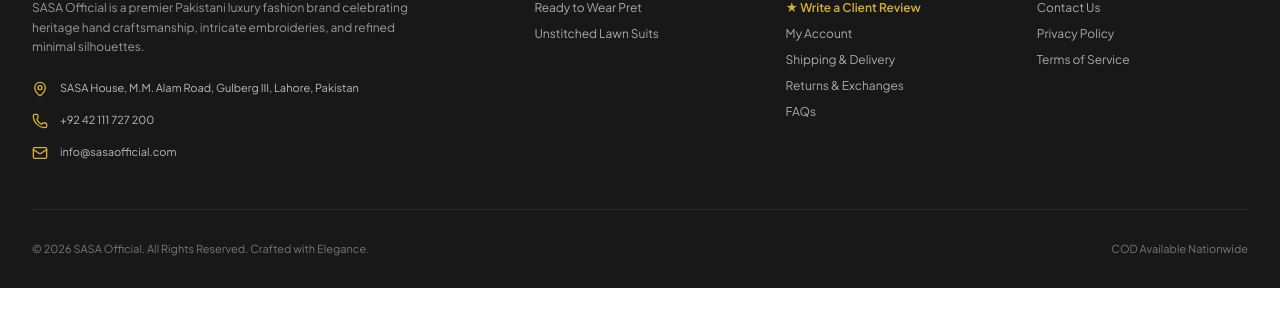
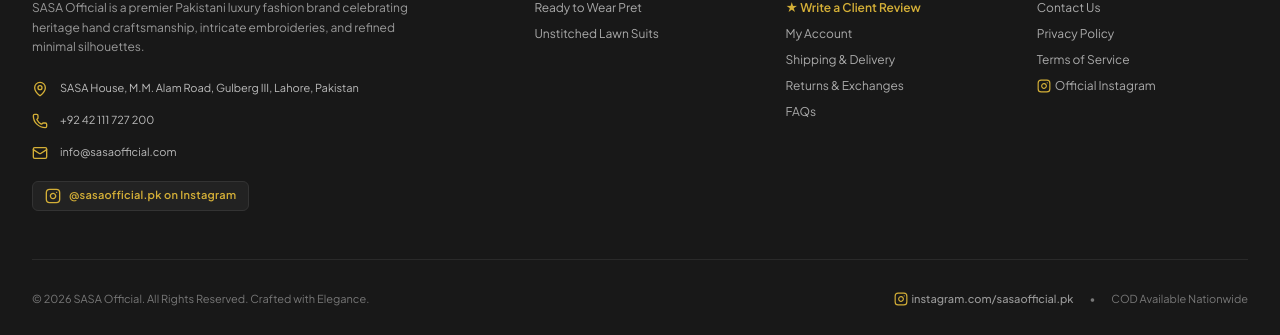
Before and after one commit to Nidakhattak37/sasa-official, a React (Vite) app: page / in a window 1280 px wide. Shown: the part 4285-4620 px from the top of the page. Before the commit the page ends 4573 px from the top, so only its background shows below. Built offline with nearby package versions, Linux system fonts and the light colour scheme; no server answers.

Commit message:
feat: add configurable Instagram profile URL
Integrated an Instagram URL field into store settings to allow dynamic updates. Updated the Footer, Instagram Gallery, and Contact page components to utilize this setting with consistent branding and redirection.

```diff
--- a/src/components/storefront/Footer.tsx
+++ b/src/components/storefront/Footer.tsx
@@ -1,9 +1,11 @@
 import React from 'react';
 import { useApp } from '../../context/AppContext';
-import { Phone, Mail, MapPin, ShieldCheck, Heart } from 'lucide-react';
+import { Phone, Mail, MapPin, ShieldCheck, Heart, Instagram } from 'lucide-react';
 
 export const Footer: React.FC = () => {
   const { setCurrentView, setSelectedCategorySlug, settings, userRole, setUserRole } = useApp();
+
+  const instagramUrl = settings.instagramUrl || 'https://www.instagram.com/sasaofficial.pk?igsh=MXhhZmJwNzR1M3FucA==';
 
   const handleNav = (view: string, catSlug: string | null = null) => {
     setSelectedCategorySlug(catSlug);
@@ -41,6 +43,18 @@ export const Footer: React.FC = () => {
             <div className="flex items-center space-x-3 text-[#BBB]">
               <Mail className="w-4 h-4 text-[#D4AF37] flex-shrink-0" />
               <span className="text-[11px]">{settings.email}</span>
+            </div>
+            <div className="pt-1">
+              <a
+                href={instagramUrl}
+                target="_blank"
+                rel="noopener noreferrer"
+                className="inline-flex items-center space-x-2 text-[#D4AF37] hover:text-white bg-[#222222] hover:bg-[#2A2A2A] border border-[#333333] px-3 py-1.5 rounded-md transition-all group"
+                id="footer-instagram-link"
+              >
+                <Instagram className="w-4 h-4 text-[#D4AF37] flex-shrink-0 group-hover:scale-110 transition-transform" />
+                <span className="text-[11px] font-semibold tracking-wide">@sasaofficial.pk on Instagram</span>
+              </a>
             </div>
           </div>
 
@@ -81,7 +95,16 @@ export const Footer: React.FC = () => {
               <li><button onClick={() => handleNav('contact')} className="hover:text-white transition">Contact Us</button></li>
               <li><button onClick={() => handleNav('privacy-policy')} className="hover:text-white transition">Privacy Policy</button></li>
               <li><button onClick={() => handleNav('terms')} className="hover:text-white transition">Terms of Service</button></li>
-
+              <li>
+                <a
+                  href={instagramUrl}
+                  target="_blank"
+                  rel="noopener noreferrer"
+                  className="hover:text-[#D4AF37] transition inline-flex items-center gap-1 text-[#AAA]"
+                >
+                  <Instagram className="w-3.5 h-3.5 text-[#D4AF37]" /> Official Instagram
+                </a>
+              </li>
             </ul>
           </div>
 
@@ -91,6 +114,16 @@ export const Footer: React.FC = () => {
         <div className="pt-8 flex flex-col sm:flex-row items-center justify-between gap-4 text-[#777777] text-[11px]">
           <p>© {new Date().getFullYear()} SASA Official. All Rights Reserved. Crafted with Elegance.</p>
           <div className="flex items-center space-x-4">
+            <a
+              href={instagramUrl}
+              target="_blank"
+              rel="noopener noreferrer"
+              className="text-[#999] hover:text-[#D4AF37] transition flex items-center gap-1 font-medium"
+              id="subfooter-instagram-link"
+            >
+              <Instagram className="w-3.5 h-3.5 text-[#D4AF37]" /> instagram.com/sasaofficial.pk
+            </a>
+            <span>•</span>
             <span>COD Available Nationwide</span>
           </div>
         </div>
--- a/src/components/storefront/InstagramGallery.tsx
+++ b/src/components/storefront/InstagramGallery.tsx
@@ -1,10 +1,12 @@
 import React from 'react';
 import { useApp } from '../../context/AppContext';
-import { Instagram, ShoppingBag } from 'lucide-react';
+import { Instagram, ShoppingBag, ExternalLink } from 'lucide-react';
 import { normalizeImageUrl, handleImageError, DEFAULT_FALLBACK_IMAGE } from '../../utils/imageUrl';
 
 export const InstagramGallery: React.FC = () => {
-  const { setCurrentView, setSelectedCategorySlug } = useApp();
+  const { setCurrentView, setSelectedCategorySlug, settings } = useApp();
+
+  const instagramUrl = settings.instagramUrl || 'https://www.instagram.com/sasaofficial.pk?igsh=MXhhZmJwNzR1M3FucA==';
 
   const handleShopLook = () => {
     setSelectedCategorySlug(null);
@@ -39,12 +41,23 @@ export const InstagramGallery: React.FC = () => {
 
         {/* Header */}
         <div className="text-center max-w-xl mx-auto mb-10">
-          <span className="text-xs uppercase tracking-[0.25em] font-semibold text-[#9E8055] flex items-center justify-center gap-1.5">
-            <Instagram className="w-4 h-4" /> Follow @sasa.official
-          </span>
-          <h2 className="font-serif text-3xl font-normal text-[#222222] mt-1">
+          <a
+            href={instagramUrl}
+            target="_blank"
+            rel="noopener noreferrer"
+            className="inline-flex items-center gap-1.5 text-xs uppercase tracking-[0.25em] font-semibold text-[#9E8055] hover:text-[#222] transition-colors py-1 px-3.5 rounded-full bg-[#FAF8F5] border border-[#EAE4DC] hover:border-[#9E8055] group shadow-2xs"
+            id="instagram-gallery-follow-link"
+          >
+            <Instagram className="w-4 h-4 text-[#D4AF37] group-hover:scale-110 transition-transform" />
+            <span>Follow @sasaofficial.pk</span>
+            <ExternalLink className="w-3 h-3 ml-0.5 opacity-70" />
+          </a>
+          <h2 className="font-serif text-3xl font-normal text-[#222222] mt-3">
             Styled By You On Instagram
           </h2>
+          <p className="text-xs text-gray-500 mt-1">
+            Tag <span className="font-semibold text-[#222]">@sasaofficial.pk</span> in your SASA outfits to be featured
+          </p>
         </div>
 
         {/* 5-Column Grid */}
@@ -73,6 +86,21 @@ export const InstagramGallery: React.FC = () => {
           ))}
         </div>
 
+        {/* Bottom Call to Action */}
+        <div className="mt-8 text-center">
+          <a
+            href={instagramUrl}
+            target="_blank"
+            rel="noopener noreferrer"
+            className="inline-flex items-center gap-2 px-6 py-2.5 bg-[#1E1E24] hover:bg-[#9E8055] text-white text-xs font-semibold uppercase tracking-wider rounded-lg transition-all shadow-sm hover:shadow group"
+            id="instagram-gallery-view-feed-btn"
+          >
+            <Instagram className="w-4 h-4 text-[#D4AF37] group-hover:scale-110 transition-transform" />
+            <span>Visit @sasaofficial.pk on Instagram</span>
+            <ExternalLink className="w-3.5 h-3.5 opacity-80" />
+          </a>
+        </div>
+
       </div>
     </section>
   );
--- a/src/data/mockData.ts
+++ b/src/data/mockData.ts
@@ -889,6 +889,7 @@ export const INITIAL_STORE_SETTINGS: StoreSettings = {
   email: 'info@sasaofficial.com',
   phone: '+92 42 111 727 200',
   address: 'SASA House, M.M. Alam Road, Gulberg III, Lahore, Pakistan',
+  instagramUrl: 'https://www.instagram.com/sasaofficial.pk?igsh=MXhhZmJwNzR1M3FucA==',
   currency: 'PKR',
   freeShippingThreshold: 10000,
   defaultShippingFee: 250,
--- a/src/types.ts
+++ b/src/types.ts
@@ -190,6 +190,7 @@ export interface StoreSettings {
   email: string;
   phone: string;
   address: string;
+  instagramUrl?: string;
   currency: 'PKR' | 'USD' | 'AED' | 'GBP';
   freeShippingThreshold: number;
   defaultShippingFee: number;
--- a/src/views/admin/AdminSettings.tsx
+++ b/src/views/admin/AdminSettings.tsx
@@ -9,6 +9,7 @@ export const AdminSettings: React.FC = () => {
   const [phone, setPhone] = useState(settings.phone);
   const [email, setEmail] = useState(settings.email || 'info@sasaofficial.com');
   const [address, setAddress] = useState(settings.address);
+  const [instagramUrl, setInstagramUrl] = useState(settings.instagramUrl || 'https://www.instagram.com/sasaofficial.pk?igsh=MXhhZmJwNzR1M3FucA==');
   const [defaultShippingFee, setDefaultShippingFee] = useState(settings.defaultShippingFee);
   const [freeShippingThreshold, setFreeShippingThreshold] = useState(settings.freeShippingThreshold);
   const [taxRate, setTaxRate] = useState(settings.taxRate);
@@ -101,10 +102,14 @@ export const AdminSettings: React.FC = () => {
       phone,
       email,
       address,
+      instagramUrl,
       defaultShippingFee: Number(defaultShippingFee),
       freeShippingThreshold: Number(freeShippingThreshold),
       taxRate: Number(taxRate),
-      currencyCode
+      currency: currencyCode || settings.currency || 'PKR',
+      announcementBarText: settings.announcementBarText,
+      enableCOD: settings.enableCOD,
+      enableCard: settings.enableCard
     });
     setSavedSuccess(true);
     setTimeout(() => setSavedSuccess(false), 3000);
@@ -751,6 +756,33 @@ MONGODB_DB_NAME=${mongoDbName || 'sasaofficial'}`;
                 className="w-full px-3 py-2 border rounded bg-white"
               />
             </div>
+
+            <div className="sm:col-span-2">
+              <div className="flex items-center justify-between mb-1">
+                <label className="block font-semibold text-[#222]">Official Instagram Profile URL</label>
+                {instagramUrl && (
+                  <a
+                    href={instagramUrl}
+                    target="_blank"
+                    rel="noopener noreferrer"
+                    className="text-[11px] text-[#9E8055] hover:underline font-semibold inline-flex items-center gap-1"
+                  >
+                    Open Profile ↗
+                  </a>
+                )}
+              </div>
+              <input
+                type="url"
+                required
+                value={instagramUrl}
+                onChange={(e) => setInstagramUrl(e.target.value)}
+                placeholder="https://www.instagram.com/sasaofficial.pk?igsh=MXhhZmJwNzR1M3FucA=="
+                className="w-full px-3 py-2 border rounded bg-white font-mono text-xs"
+              />
+              <span className="text-[10px] text-gray-400">
+                Connected handle: <strong>@sasaofficial.pk</strong> (displayed in footer, gallery, and contact desk)
+              </span>
+            </div>
           </div>
         </div>
 
--- a/src/views/storefront/CMSPageView.tsx
+++ b/src/views/storefront/CMSPageView.tsx
@@ -3,10 +3,12 @@ import { useApp } from '../../context/AppContext';
 import { AnnouncementBar } from '../../components/storefront/AnnouncementBar';
 import { Header } from '../../components/storefront/Header';
 import { Footer } from '../../components/storefront/Footer';
-import { Mail, Phone, MapPin, CheckCircle } from 'lucide-react';
+import { Mail, Phone, MapPin, CheckCircle, Instagram, ExternalLink } from 'lucide-react';
 
 export const CMSPageView: React.FC = () => {
   const { currentView, cmsPages, settings } = useApp();
+
+  const instagramUrl = settings.instagramUrl || 'https://www.instagram.com/sasaofficial.pk?igsh=MXhhZmJwNzR1M3FucA==';
 
   const [contactName, setContactName] = useState('');
   const [contactEmail, setContactEmail] = useState('');
@@ -57,7 +59,7 @@ export const CMSPageView: React.FC = () => {
             {currentView === 'contact' && (
               <div className="pt-8 border-t border-[#EAE4DC] space-y-8">
 
-                <div className="grid grid-cols-1 md:grid-cols-3 gap-6 text-xs bg-white p-6 rounded-xl border border-[#EAE4DC] shadow-sm">
+                <div className="grid grid-cols-1 sm:grid-cols-2 lg:grid-cols-4 gap-5 text-xs bg-[#FAF8F5] p-6 rounded-xl border border-[#EAE4DC] shadow-2xs">
                   <div className="space-y-1">
                     <MapPin className="w-5 h-5 text-[#9E8055]" />
                     <strong className="block text-[#222]">Flagship Boutique:</strong>
@@ -74,6 +76,21 @@ export const CMSPageView: React.FC = () => {
                     <Mail className="w-5 h-5 text-[#9E8055]" />
                     <strong className="block text-[#222]">Customer Care Email:</strong>
                     <p className="text-gray-600">{settings.email}</p>
+                  </div>
+
+                  <div className="space-y-1">
+                    <Instagram className="w-5 h-5 text-[#D4AF37]" />
+                    <strong className="block text-[#222]">Official Instagram:</strong>
+                    <a
+                      href={instagramUrl}
+                      target="_blank"
+                      rel="noopener noreferrer"
+                      className="text-[#9E8055] hover:text-[#222] font-semibold flex items-center gap-1 transition-colors"
+                      id="contact-instagram-link"
+                    >
+                      @sasaofficial.pk
+                      <ExternalLink className="w-3 h-3" />
+                    </a>
                   </div>
                 </div>
 
```
